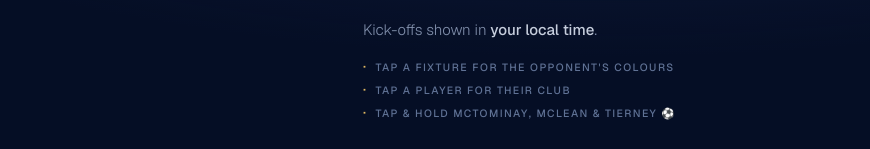
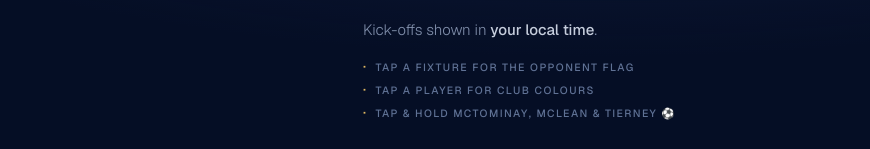
Before and after one commit to solnicol/Scotland-WC2026-v2, a Next.js app: page / in a window 1280 px wide. Shown: the part 215-364 px from the top of the page, without its empty margins (39-909 px from the left). Built offline with nearby package versions, Linux system fonts and the light colour scheme.

Commit message:
Add iOS home screen prompt and clarify tap hints

```diff
--- a/components/Masthead.tsx
+++ b/components/Masthead.tsx
@@ -24,11 +24,11 @@ export function Masthead() {
       <ul className="list-none mt-[18px] flex flex-col gap-1.5 text-[10.5px] font-medium uppercase tracking-[0.14em] text-navy-500">
         <li className="flex items-baseline gap-2">
           <span className="text-gold text-[14px] leading-none">&#183;</span>
-          Tap a fixture for the opponent&apos;s colours
+          Tap a fixture for the opponent flag
         </li>
         <li className="flex items-baseline gap-2">
           <span className="text-gold text-[14px] leading-none">&#183;</span>
-          Tap a player for their club
+          Tap a player for club colours
         </li>
         <li className="flex items-baseline gap-2">
           <span className="text-gold text-[14px] leading-none">&#183;</span>
```
